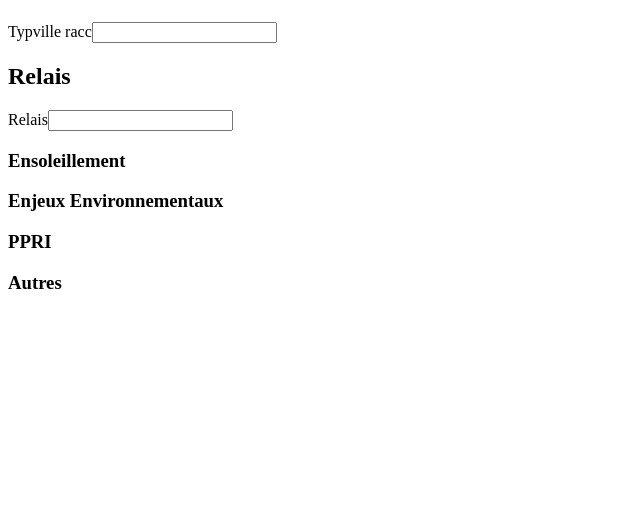
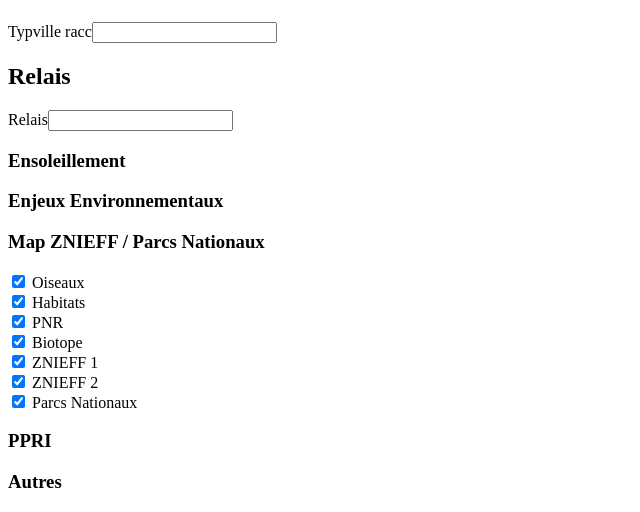
Before and after one commit to caerroff/fermesolaire, a Symfony app: template templates/home/index.html.twig in a window 1280 px wide. Shown: the part 1152-1664 px from the top of the page, without its empty margins (0-640 px from the left). Before the commit the page ends 1441 px from the top, so only its background shows below. Run offline with Twig, Linux system fonts and the light colour scheme; the template is opened without the code that fills it, so the values that code supplies are empty; form fields are guessed from the names that the template uses; some libraries are stand-ins or nearby versions.

Commit message:
feat(map): added maps + refacto map factory + added selection for filters

```diff
--- a/templates/home/index.html.twig
+++ b/templates/home/index.html.twig
@@ -40,7 +40,7 @@
 			<div class="w-1/2">
 				<p class="text-center">Adresse postale la plus proche :
 					<span id="adresse" class="italic">chargement en
-																																																																																																																																																																																																																																																					cours...</span>
+																																																																																																																																																																																																																																																																																																																																			cours...</span>
 				</p>
 			</div>
 		</div>
@@ -123,7 +123,42 @@
 			<div class="map h-[40rem]" id="mapEnvironnement"></div>
 		</div>
 	</div>
-
+	<div class="card">
+		<div class="card-title">
+			<h3>Map ZNIEFF / Parcs Nationaux</h3>
+		</div>
+		<div class="card-body flex">
+			<div class="w-1/2 border-r space-y-5">
+				<div class="map h-[40rem]" id="mapZNIEFF"></div>
+			</div>
+			<div class="w-1/2 border-r space-y-5">
+				<div class="form">
+					<form action="">
+						<input type="checkbox" name="oiseaux" id="oiseaux" checked="true"/>
+						<label for="oiseaux">Oiseaux</label>
+						<br/>
+						<input type="checkbox" name="habitats" id="habitats" checked="true"/>
+						<label for="habitats">Habitats</label>
+						<br/>
+						<input type="checkbox" name="pnr" id="pnr" checked="true"/>
+						<label for="pnr">PNR</label>
+						<br/>
+						<input type="checkbox" name="biotope" id="biotope" checked="true"/>
+						<label for="biotope">Biotope</label>
+						<br/>
+						<input type="checkbox" name="znieff1" id="znieff1" checked="true"/>
+						<label for="znieff1">ZNIEFF 1</label>
+						<br/>
+						<input type="checkbox" name="znieff2" id="znieff2" checked="true"/>
+						<label for="znieff2">ZNIEFF 2</label>
+						<br/>
+						<input type="checkbox" name="parcs" id="parcs" checked="true"/>
+						<label for="parcs">Parcs Nationaux</label>
+					</form>
+				</div>
+			</div>
+		</div>
+	</div>
 	<div class="card">
 		<div class="card-title">
 			<h3>PPRI</h3>
```
Also changed, not shown: assets/controllers/map_controller.js (+8 -2 lines).
